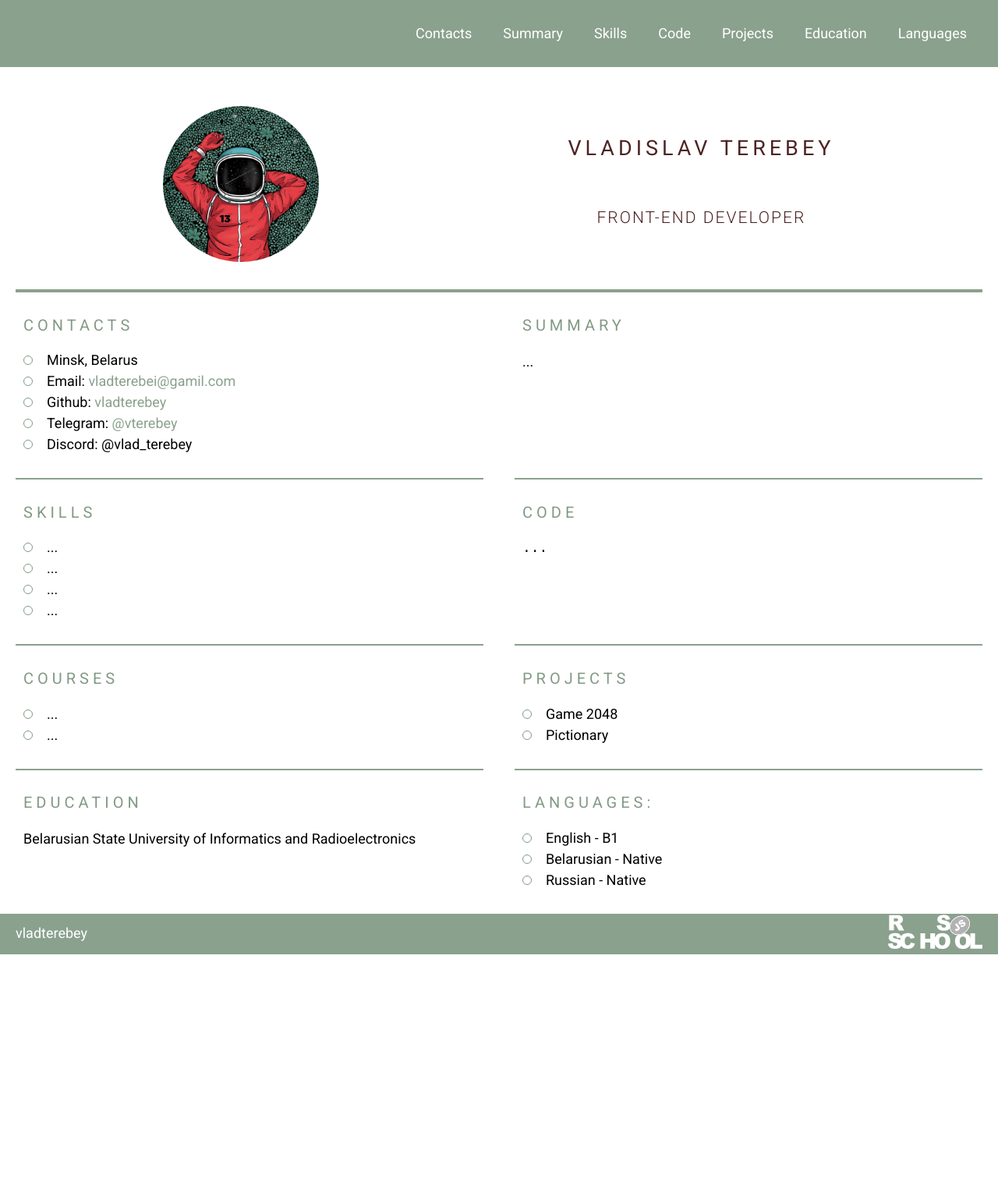
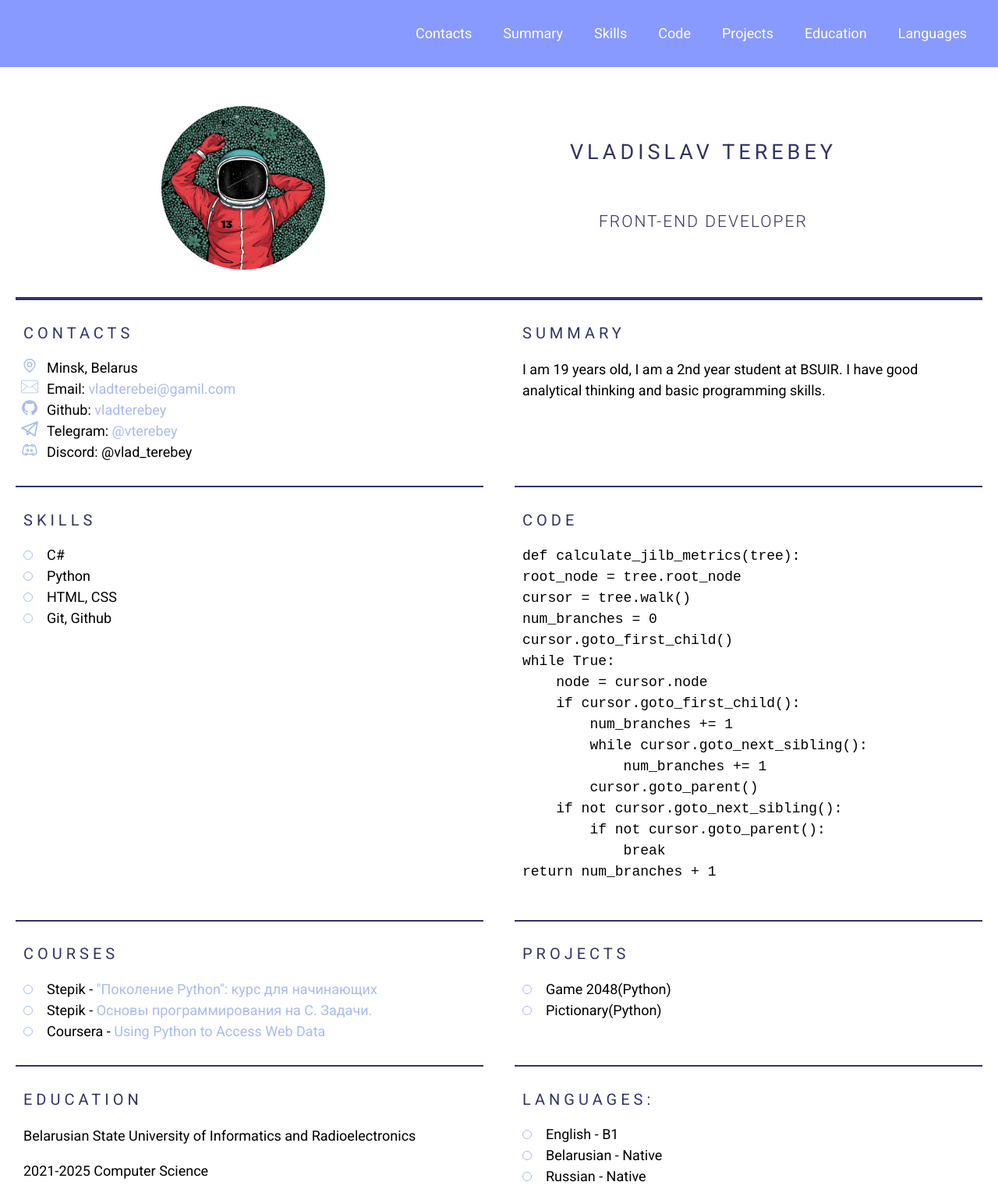
Before and after one commit to vladterebey/rsschool-cv, a plain HTML site: page index.html in a window 1280 px wide. Shown: the top 1525 px of the page at 78% size. Before the commit the page ends 1224 px from the top, so only its background shows below. Drawn offline with Linux system fonts and the light colour scheme.

Commit message:
feat: done final version of cv

```diff
--- a/css/style.css
+++ b/css/style.css
@@ -9,23 +9,14 @@ body {
     justify-content: space-between;
     margin: 0;
     padding: 0;
-}
-
-body {
     font-family: 'Roboto', sans-serif;
     font-size: 18px;
     font-weight: 400;
     line-height: 1.5;
 }
 
-/* .main {
-    max-width: 1440px;
-    margin: 0 auto;
-} */
-
-
 .header {
-    background-color: #8aa18d;
+    background-color: #8899ff;
 }
 
 
@@ -66,14 +57,15 @@ html {
     margin: 0;
     padding: 0;
 }
+
 .section-item a{
-    color: #8aa18d;
+    color: #aabbee;
     text-decoration: none;
     transition: color 0.5s;
 }
 
 .section-item a:hover {
-    color: #4d2323;
+    color: #5f70d1;
 }
 
 .main-container {
@@ -85,7 +77,7 @@ html {
 .section {
     width: calc(50% - 20px);
     padding: 10px 10px 30px;
-    border-bottom: 2px solid #8aa18d;
+    border-bottom: 2px solid #333366;
 }
 
 .section-profile {
@@ -93,21 +85,21 @@ html {
     justify-content: space-around;
     width: 100%;
     padding: 50px 30px 35px;
-    border-bottom: 4px solid #8aa18d;
+    border-bottom: 4px solid #333366;
 }
 
 .section-subtitle {
-    color: #4d2323;
+    color: #333366;
     line-height: 50px;
     font-weight: 300;
     letter-spacing: 2px;
 }
 
 .section-profile-logo {
-    width: 200px;
-    height: 200px;
+    width: 210px;
+    height: 210px;
     border-radius: 50%;
-    transition: .3s;
+    transition: .4s;
 }
 
 .section-profile-logo:hover {
@@ -122,6 +114,7 @@ html {
     align-items: center;
     text-transform: uppercase;
 }
+
 @media (max-width: 768px) {
     .section {
       width: 100%;
@@ -139,7 +132,7 @@ html {
     font-weight: 400;
     text-transform: uppercase;
     letter-spacing: 5px;
-    color: #829985;
+    color: #333366;
 }
 
 .section-education {
@@ -151,7 +144,7 @@ html {
 }
 
 .main-title {
-    color: #4d2323;
+    color: #333366;
     font-weight: 400;
     text-transform: uppercase;
     letter-spacing: 5px;
@@ -162,7 +155,6 @@ html {
     color: #fff;
     cursor: pointer;
     position: relative;
-    transition: color 0.5s;
 }
 
 .nav-link:after {
@@ -172,45 +164,104 @@ html {
     right: 20px;
     bottom: -3px;
     width: 0;
-    height: 2px; /* Высота линии */
-    background-color: #83c98d; /* Цвет подчеркивания при исчезании линии*/
-    transition: 0.7s; /* Время эффекта */
+    height: 2px;
+    background-color: #aabbee;
+    transition: 0.7s;
 }
 
-.nav-link:hover:after {
+.nav-link:hover::after {
 	content: "";
     width: calc(100% - 40px);
     display: block;
     position: absolute;
     left: 20px;
     bottom: -3px;
-    height: 2px; /* Высота линии */
-    background-color: #fff; /* Цвет подчеркивания при появлении линии*/
-    transition: 0.5s;  /* Время эффекта */
+    height: 2px;
+    background-color: #fff;
+    transition: 0.5s;
+}
+
+.contacts-item::before {
+    content: "";
+    position: absolute;
+    background-size: contain;
+    background-repeat: no-repeat;
+    width: 22px;
+    height: 22px;
+    top: 0px;
+    left: -3px;
 }
 
 .rs-logo {
     width: 121px;
     height: 45px;
-    background-image: url("rsschool-cv\svg\rs_school_js.svg");
+    background-image: url("../assets/svg/rs_school_js.svg");
     background-size: contain;
     background-repeat: no-repeat;
 }
 
+.rs-logo:hover {
+    background-image: url("../assets/svg/rs_school_js-hover.svg");
+}
+
+code {
+    white-space: pre;
+}
 .section-item {
     position: relative;
     padding-left: 30px;
 }
 
-.section-item::before {
+.circle-item::before {
     content: "";
     position: absolute;
     top: 8px;
     left: 0px;
     width: 10px;
     height: 10px;
-    border: 1px solid #829985;
+    border: 1px solid #aabbee;
     border-radius: 50%;
+}
+
+
+.contacts-item:nth-child(1)::before {
+    background-image: url(../assets/svg/location.svg);
+}
+
+.contacts-item:nth-child(2)::before {
+    background-image: url(../assets/svg/email.svg);
+}
+
+.contacts-item:nth-child(3)::before {
+    background-image: url(../assets/svg/github.svg);
+}
+
+.contacts-item:nth-child(4)::before {
+    background-image: url(../assets/svg/telegram.svg);
+}
+
+.contacts-item:nth-child(5)::before {
+    background-image: url(../assets/svg/discord.svg);
+}
+
+.contacts-item:nth-child(1):hover::before {
+    background-image: url(../assets/svg/location-hover.svg);
+}
+
+.contacts-item:nth-child(2):hover::before {
+    background-image: url(../assets/svg/email-hover.svg);
+}
+
+.contacts-item:nth-child(3):hover::before {
+    background-image: url(../assets/svg/github-hover.svg);
+}
+
+.contacts-item:nth-child(4):hover::before {
+    background-image: url(../assets/svg/telegram-hover.svg);
+}
+
+.contacts-item:nth-child(5):hover::before {
+    background-image: url(../assets/svg/discord-hover.svg);
 }
 
 .footer-container {
@@ -219,7 +270,7 @@ html {
 }
 
 .footer {
-    background-color: #8aa18d;
+    background-color: #8899ff;
 }
 
 .github {
@@ -230,7 +281,7 @@ html {
 }
 
 .github:hover {
-    color: #4d2323;
+    color: #4166d6;
 }
 
 .nav-item a {
@@ -238,7 +289,3 @@ html {
     color: #ffffff;
     transition: color 0.5s;
 }
-
-.rs-logo{
-    filter: brightness(30%) invert(100%);
-  }
--- a/index.html
+++ b/index.html
@@ -30,7 +30,7 @@
     <main class="main">
         <div class="container main-container">
             <section class="section section-profile" id="profile">
-                <img src="cv-img.jpg" alt="Vladislav Terebey" class="section-profile-logo">
+                <img src="../rsschool-cv/assets/img/cv-img.jpg" alt="Vladislav Terebey" class="section-profile-logo">
                 <div class="section-profile-title">
                     <h1 class="main-title">Vladislav Terebey</h1>
                     <h3 class="section-subtitle">Front-End Developer</h3>
@@ -64,46 +64,63 @@
             <section class="section" id="summary">
                 <h2 class="section-title">Summary</h2>
                     <p>
-                        ...
+                        I am 19 years old, I am a 2nd year student at BSUIR. I have good analytical thinking and basic programming skills.
                     </p>
             </section>
             <section class="section" id="skills">
                 <h2 class="section-title">Skills</h2>
                 <ul class="section-list">
-                    <li class="section-item">...</li>
-                    <li class="section-item">...</li>
-                    <li class="section-item">...</li>
-                    <li class="section-item">...</li>
+                    <li class="section-item circle-item">С#</li>
+                    <li class="section-item circle-item">Python</li>
+                    <li class="section-item circle-item">HTML, CSS</li>
+                    <li class="section-item circle-item">Git, Github</li>
                 </ul>
             </section>
             <section class="section" id="code">
                 <h2 class="section-title">Code</h2>
-                <pre class="pre"><code>...</code></pre>
+                <pre class="pre"><code>def calculate_jilb_metrics(tree):
+root_node = tree.root_node
+cursor = tree.walk()
+num_branches = 0
+cursor.goto_first_child()
+while True:
+    node = cursor.node
+    if cursor.goto_first_child():
+        num_branches += 1
+        while cursor.goto_next_sibling():
+            num_branches += 1
+        cursor.goto_parent()
+    if not cursor.goto_next_sibling():
+        if not cursor.goto_parent():
+            break
+return num_branches + 1 </code></pre>
             </section>
             <section class="section" id="courses">
                 <h2 class="section-title">Courses</h2>
                 <ul class="section-list">
-                    <li class="section-item">...</li>
-                    <li class="section-item">...</li>
+                    <li class="section-item circle-item">Stepik - <a href="https://stepik.org/cert/1395180">"Поколение Python": курс для начинающих</a></li>
+                    <li class="section-item circle-item">Stepik - <a href="https://stepik.org/cert/1577618">Основы программирования на C. Задачи.</a></li>
+                    <li class="section-item circle-item">Coursera - <a href="https://coursera.org/share/da7e081c317cbd25f60826760b9c6b27">Using Python to Access Web Data</a></li>
                 </ul>
             </section>
             <section class="section" id="projects">
                 <h2 class="section-title">Projects</h2>
                 <ul class="section-list">
-                    <li class="section-item"><a href="" class="section-link"></a>Game 2048</li>
-                    <li class="section-item"><a href="" class="section-link"></a>Pictionary</li>
+                    <li class="section-item circle-item"><a href="" class="section-link"></a>Game 2048(Python)</li>
+                    <li class="section-item circle-item"><a href="" class="section-link"></a>Pictionary(Python)</li>
                 </ul>
             </section>
             <section class="section section-education" id="education">
                 <h2 class="section-title">Education</h2>
                 <p>Belarusian State University of Informatics and Radioelectronics</p>
+                <p>2021-2025 Computer Science</p>
             </section>
             <section class="section section-languages" id="languages">
                 <h2 class="section-title">Languages:</h2>
                 <ul class="section-list">
-                    <li class="section-item">English - B1</li>
-                    <li class="section-item">Belarusian - Native</li>
-                    <li class="section-item">Russian - Native</li>
+                    <li class="section-item circle-item">English - B1</li>
+                    <li class="section-item circle-item">Belarusian - Native</li>
+                    <li class="section-item circle-item">Russian - Native</li>
                 </ul>
             </section>
         </div>
@@ -111,7 +128,7 @@
     <footer class="footer">
         <div class="container footer-container">
             <a href="https://github.com/vladterebey" class="github">vladterebey</a>
-            <a href="https://rs.school/js-stage0/" class="rss"><img src="./svg/rs_school_js.svg" alt="rs logo" class="rs-logo"></a>
+            <a href="https://rs.school/js-stage0/" class="rs-logo"></a>
         </div>
     </footer>
 </body>
```
Also changed, not shown: assets/img/cv-img.jpg (renamed from cv-img.jpg), assets/svg/discord-hover.svg (added), assets/svg/discord.svg (added), assets/svg/email-hover.svg (added), assets/svg/email.svg (added), assets/svg/github-hover.svg (added), assets/svg/github.svg (added), assets/svg/location-hover.svg (added), assets/svg/location.svg (added), assets/svg/rs_school_js-hover.svg (added), assets/svg/rs_school_js.svg (added), assets/svg/telegram-hover.svg (added), assets/svg/telegram.svg (added), svg/rs_school_js.svg (deleted).
